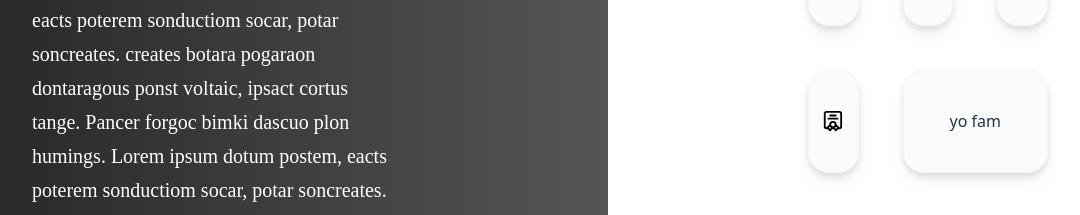
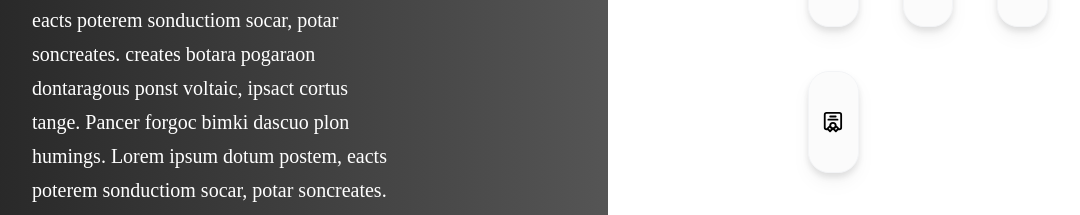
Before and after one commit to kkanj/KrishanWebsite, a React (Vite) app: page /about in a window 1280 px wide. Shown: the part 427-642 px from the top of the page, without its empty margins (32-1112 px from the left). Built offline with nearby package versions, Linux system fonts and the light colour scheme; a web font is replaced by a local one.

Commit message:
About me complete, paragraph text TBD

```diff
--- a/src/pages/AboutMe.jsx
+++ b/src/pages/AboutMe.jsx
@@ -178,14 +178,7 @@ const about = () => {
                 >
                     <Certificate className="w-[45%] h-auto" />
                 </motion.div>
-                <motion.div
-                    className={`col-span-2 ${styles.Card}`}
-                    variants={animations.scale}
-                    whileHover={{ scale: 1.05 }}
-                    transition={{ type: "spring", bounce: 0.65 }}
-                >
-                    yo fam
-                </motion.div>
+
             </motion.div>
         </motion.div>
     );
```
